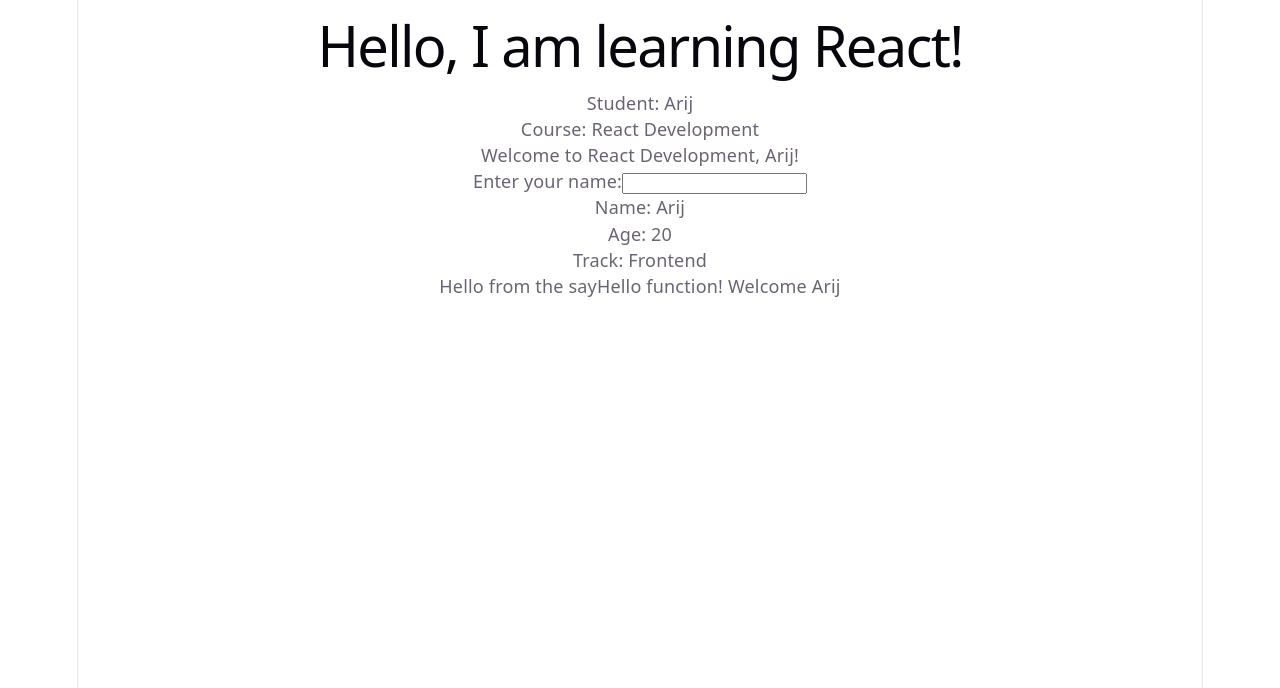
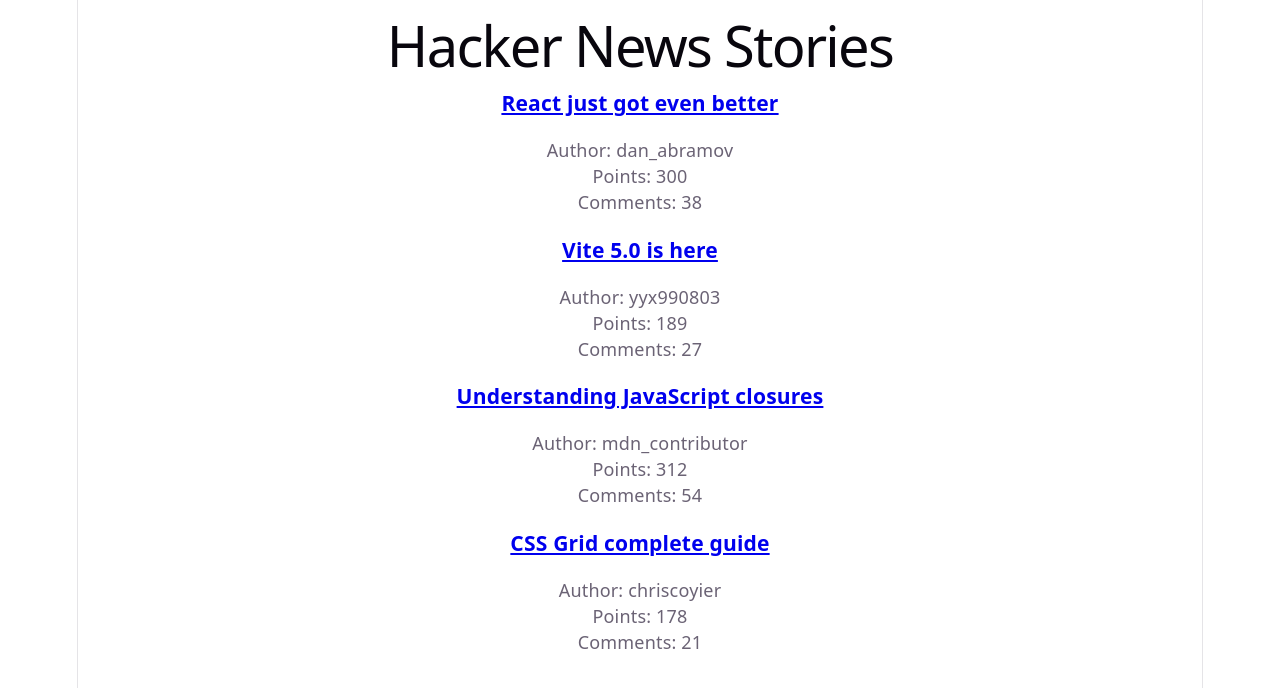
Before and after one commit to arijsoltani/my-react-project, a React (Vite) app in the folder my-react-project/: page / in a window 1280 px wide. Shown: the top 688 px of the page. Built offline with nearby package versions, Linux system fonts and the light colour scheme.

Commit message:
Week 3: Rendering Hacker News style lists

```diff
--- a/my-react-project/src/App.jsx
+++ b/my-react-project/src/App.jsx
@@ -1,36 +1,69 @@
-const courseTitle = "React Development";
+// Data structure for each story:
+// {
+//   objectID: unique number - used as React key
+//   title: string - article title
+//   url: string - link to article
+//   author: string - who posted it
+//   points: number - popularity score
+//   num_comments: number - number of comments
+// }
+// objectID is used as the key because it is unique and stable
+// This structure is realistic because it matches the real Hacker News API
+const stories = [
+  {
+    objectID: 1,
+    title: "React just got even better",
+    url: "https://react.dev",
+    author: "dan_abramov",
+    points: 300,
+    num_comments: 38,
+  },
+  {
+    objectID: 2,
+    title: "Vite 5.0 is here",
+    url: "https://vitejs.dev",
+    author: "yyx990803",
+    points: 189,
+    num_comments: 27,
+  },
+  {
+    objectID: 3,
+    title: "Understanding JavaScript closures",
+    url: "https://developer.mozilla.org",
+    author: "mdn_contributor",
+    points: 312,
+    num_comments: 54,
+  },
+  {
+    objectID: 4,
+    title: "CSS Grid complete guide",
+    url: "https://css-tricks.com",
+    author: "chriscoyier",
+    points: 178,
+    num_comments: 21,
+  },
+];
 
 function App() {
-  const studentName = "Arij";
-
-  const student = {
-    name: "Arij",
-    age: 20,
-    track: "Frontend"
-  };
-
-  const sayHello = () => {
-    return "Hello from the sayHello function! Welcome " + studentName;
-  };
+  console.log(stories[0]);
 
   return (
     <div>
-      <h1>Hello, I am learning React!</h1>
-      <p>Student: {studentName}</p>
-      <p>Course: {courseTitle}</p>
-      <p>Welcome to {courseTitle}, {studentName}!</p>
-      <label htmlFor="username">Enter your name:</label>
-      <input type="text" id="username" />
-      <p>Name: {student.name}</p>
-      <p>Age: {student.age}</p>
-      <p>Track: {student.track}</p>
-      <p>{sayHello()}</p>
+      <h1>Hacker News Stories</h1>
+      {stories.map((story) => (
+        <div key={story.objectID}>
+          <h3>
+            <a href={story.url} target="_blank" rel="noreferrer">
+              {story.title}
+            </a>
+          </h3>
+          <p>Author: <span>{story.author}</span></p>
+          <p>Points: <span>{story.points}</span></p>
+          <p>Comments: <span>{story.num_comments}</span></p>
+        </div>
+      ))}
     </div>
   );
 }
 
 export default App;
-
-// 1. I understand how to use {} to display JavaScript values in JSX
-// 2. I am still confused about when to put variables inside vs outside the component
-// 3. I forgot to use htmlFor instead of for and got a warning
```
